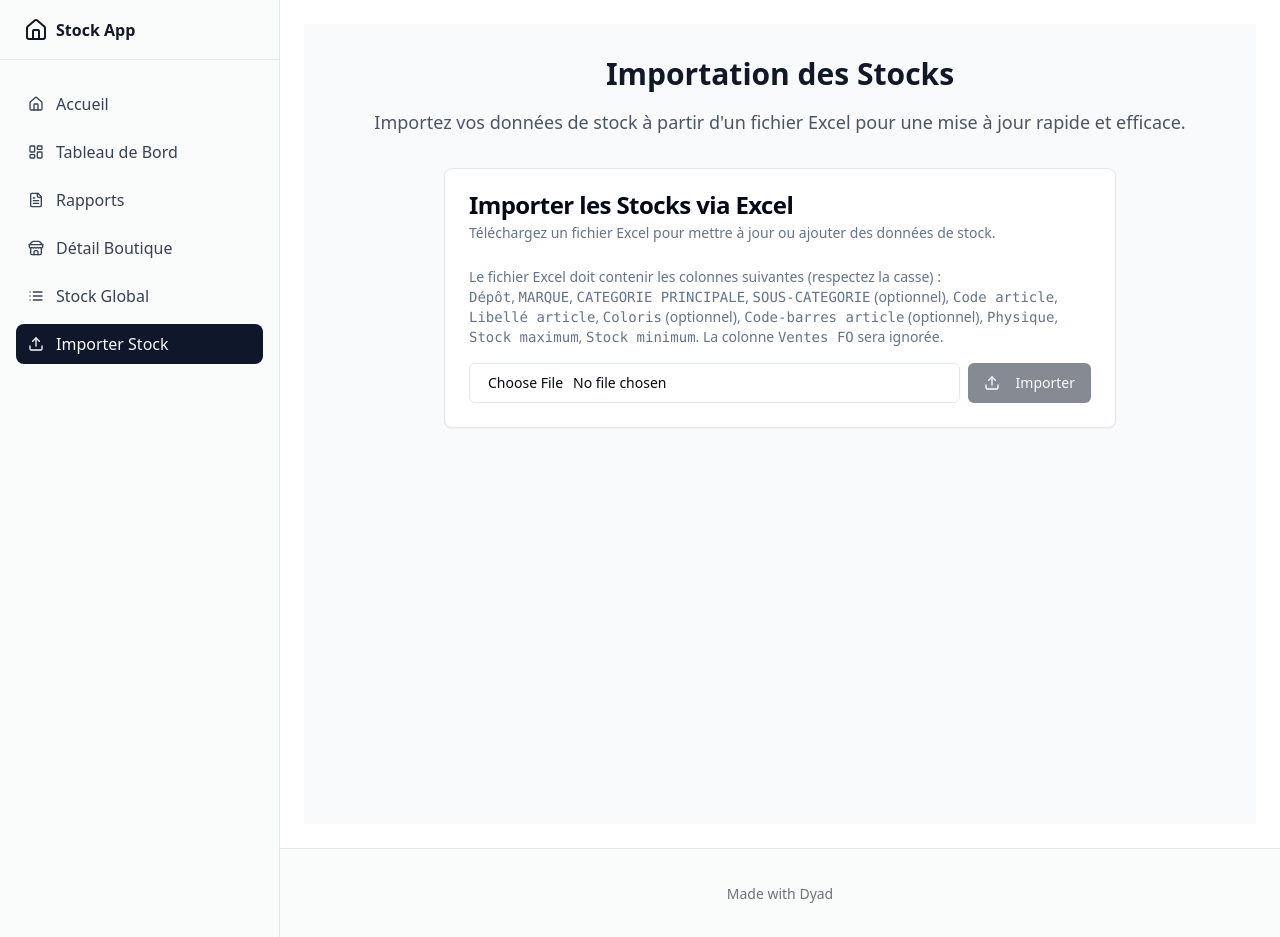
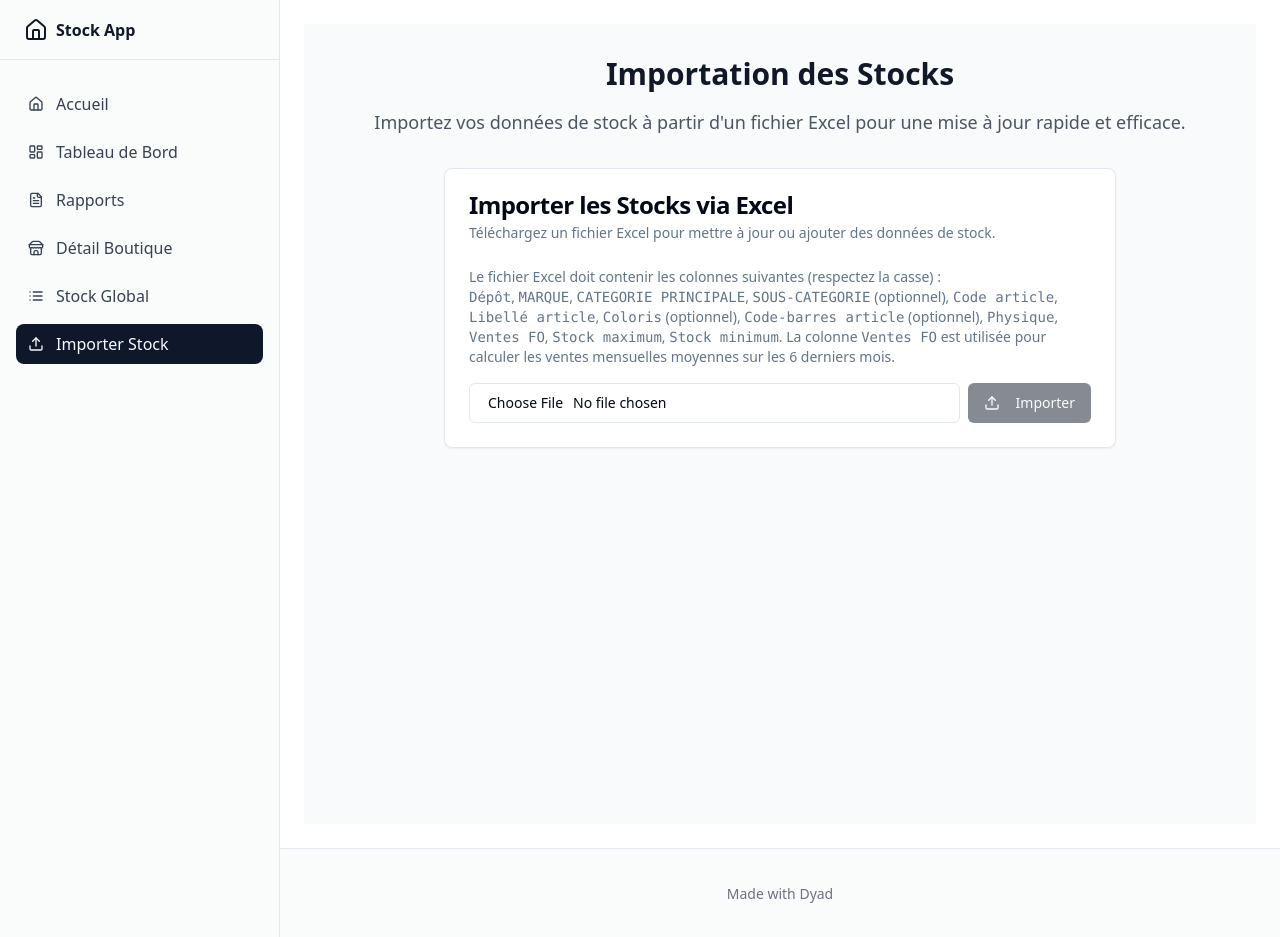
Before and after one commit to AymenMejri007/equiliprage-de-stock-m2l, a React (Vite) app: page /import-stock in a window 1280 px wide. Built offline with nearby package versions, Linux system fonts and the light colour scheme.

Commit message:
[dyad] Clarification de l'utilisation de la colonne 'Ventes FO' dans le formulaire d'importation. - wrote 1 file(s)

```diff
--- a/src/components/stock/ExcelImportForm.tsx
+++ b/src/components/stock/ExcelImportForm.tsx
@@ -75,7 +75,7 @@ export const ExcelImportForm: React.FC = () => {
         <div className="grid gap-4">
           <p className="text-sm text-muted-foreground">
             Le fichier Excel doit contenir les colonnes suivantes (respectez la casse) :<br />
-            <code>Dépôt</code>, <code>MARQUE</code>, <code>CATEGORIE PRINCIPALE</code>, <code>SOUS-CATEGORIE</code> (optionnel), <code>Code article</code>, <code>Libellé article</code>, <code>Coloris</code> (optionnel), <code>Code-barres article</code> (optionnel), <code>Physique</code>, <code>Stock maximum</code>, <code>Stock minimum</code>. La colonne <code>Ventes FO</code> sera ignorée.
+            <code>Dépôt</code>, <code>MARQUE</code>, <code>CATEGORIE PRINCIPALE</code>, <code>SOUS-CATEGORIE</code> (optionnel), <code>Code article</code>, <code>Libellé article</code>, <code>Coloris</code> (optionnel), <code>Code-barres article</code> (optionnel), <code>Physique</code>, <code>Ventes FO</code>, <code>Stock maximum</code>, <code>Stock minimum</code>. La colonne <code>Ventes FO</code> est utilisée pour calculer les ventes mensuelles moyennes sur les 6 derniers mois.
           </p>
           <div className="flex items-center space-x-2">
             <Input
```
